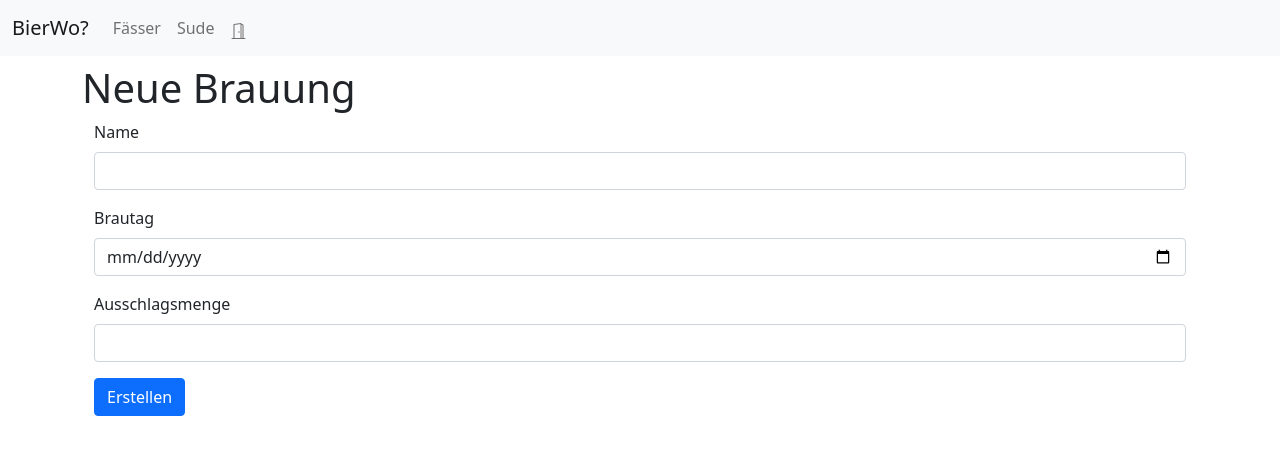
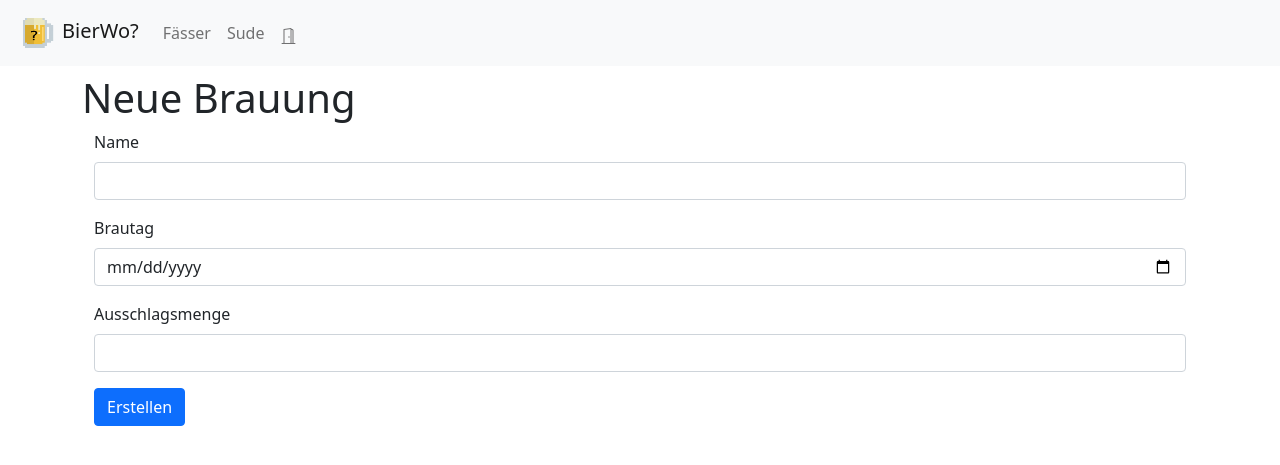
Before and after one commit to foesi/bierwo, a Flask app: page /brews/create in a window 1280 px wide. Shown: the top 465 px of the page. Run offline with Flask 2, Linux system fonts and the light colour scheme; a user stored in the database is signed in; some libraries are stand-ins or nearby versions; some web fonts are replaced.

Commit message:
Add and fix favicon and brandicon

```diff
--- a/templates/base.html
+++ b/templates/base.html
@@ -8,13 +8,14 @@
     <!-- Bootstrap CSS -->
         <link href="{{ url_for("static", filename="css/bootstrap.min.css") }}" rel="stylesheet">
         <link href="{{ url_for("static", filename="css/bootstrap-icons/font/bootstrap-icons.css") }}" rel="stylesheet">
+        <link rel="shortcut icon" href="{{ url_for("static", filename="favicon.ico") }}">
 
     <title>BierWo?{% if title is defined %} - {{ title }}{% endif %}</title>
   </head>
   <body>
   <nav class="navbar navbar-expand-lg navbar-light bg-light">
   <div class="container-fluid">
-    <a class="navbar-brand" href="#">BierWo?</a>
+    <a class="navbar-brand" href="#"><img src="{{ url_for("static", filename="beer_pixel.png") }}" alt="" width="50" height="40">BierWo?</a>
     <button class="navbar-toggler" type="button" data-bs-toggle="collapse" data-bs-target="#navbarSupportedContent" aria-controls="navbarSupportedContent" aria-expanded="false" aria-label="Toggle navigation">
       <span class="navbar-toggler-icon"></span>
     </button>
```
Also changed, not shown: static/beer_pixel.png (added).
